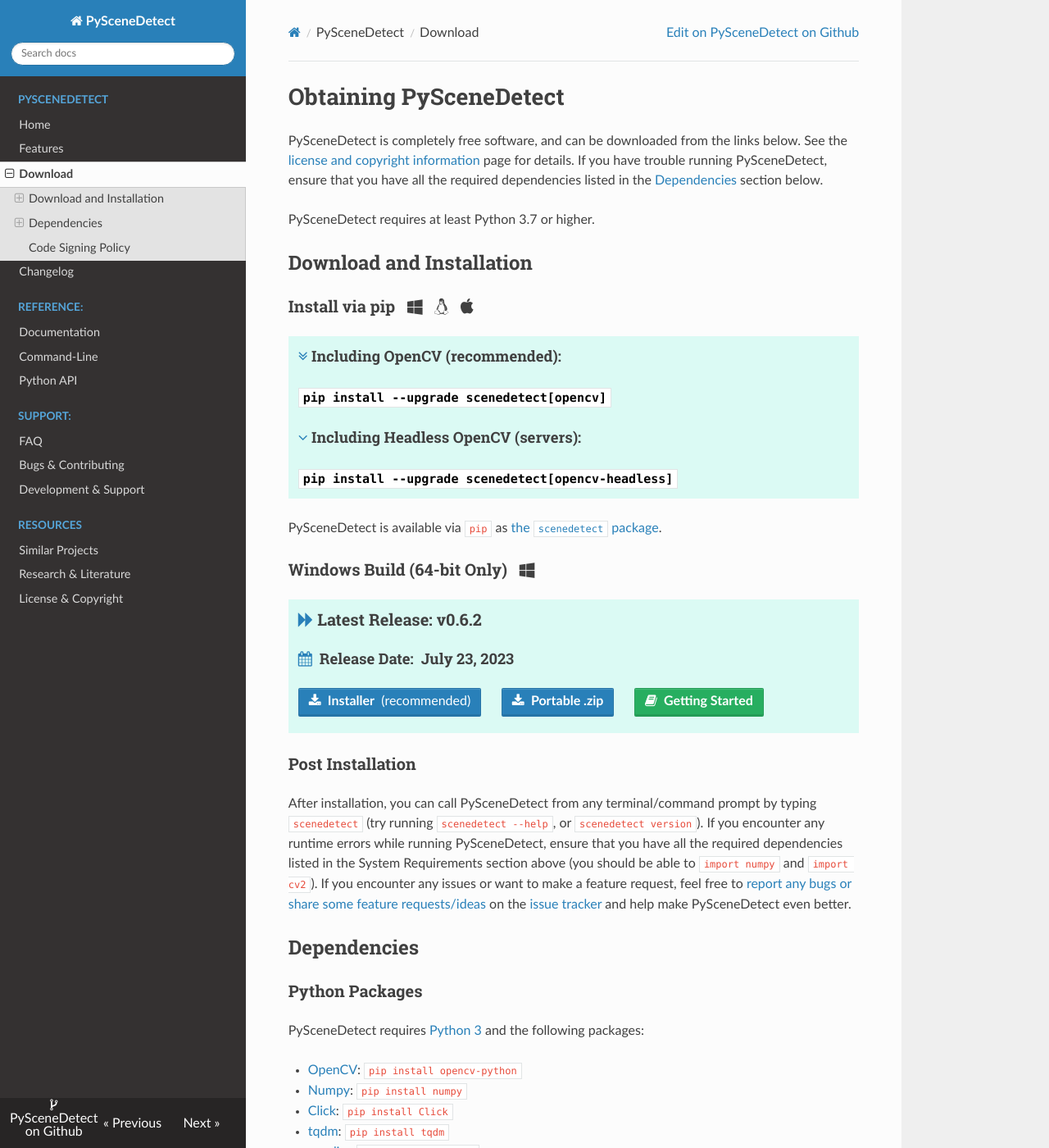
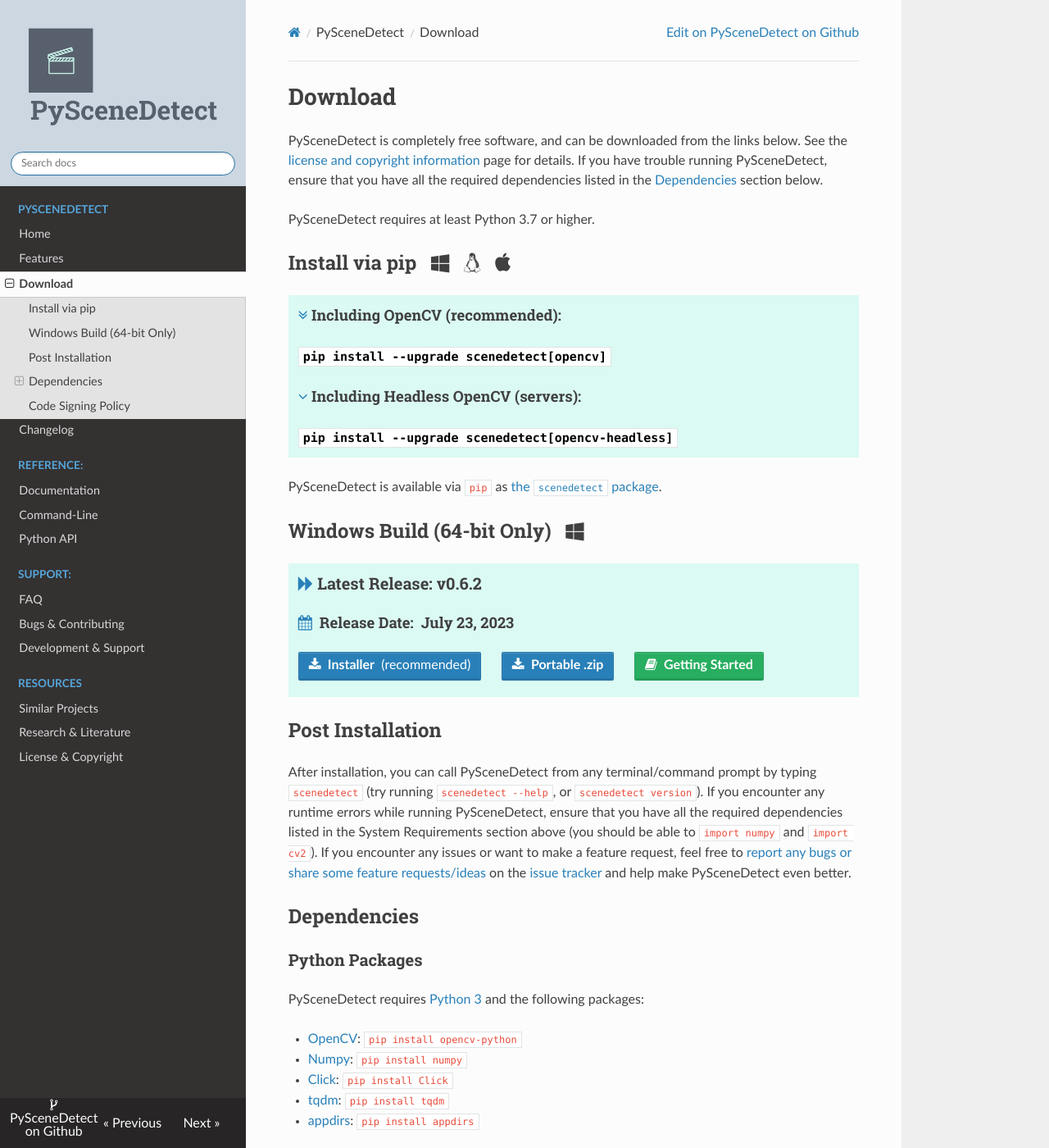
Before and after one commit to vovamushak/PySceneDetect, an MkDocs documentation site: the page built from website/pages/download.md, in a window 1280 px wide and 1400 px high. Shown: the whole window at 82% size. Built offline with MkDocs 1.6.1, drawn with Linux system fonts in a browser that asks for light colours; nearby versions of some CDN libraries; old or Windows-style settings are respelled for this version of MkDocs.

Commit message:
[site] Update style.

```diff
--- a/website/mkdocs.yml
+++ b/website/mkdocs.yml
@@ -9,12 +9,14 @@ repo_url: https://github.com/Breakthrough/PySceneDetect
 edit_uri:  'blob/main/website/pages/'
 repo_name: "PySceneDetect on Github"
 copyright: 'Copyright &copy; 2014-2023 Brandon Castellano.  All rights reserved.<br />Licensed under BSD 3-Clause (see the <a href="https://github.com/Breakthrough/PySceneDetect/blob/main/LICENSE" alt="link to latest LICENSE file on Github">LICENSE file</a> for details).'
-theme: readthedocs
+theme:
+    name: readthedocs
+    logo: img/pyscenedetect_logo_small.png
+    custom_dir: overrides
 # TODO: deprecated option for this theme
 google_analytics: ['UA-72551323-1', 'auto']
 
-# TODO: `pages` is deprecated, use `nav` instead
-pages:
+nav:
 - 'PySceneDetect':
     - 'Home': 'index.md'
     - 'Features': 'features.md'
@@ -34,3 +36,6 @@ pages:
     - 'License & Copyright': 'copyright.md'
 
 markdown_extensions: [fenced_code]
+
+extra_css:
+  - style.css
--- /dev/null
+++ b/website/overrides/main.html
@@ -0,0 +1,15 @@
+{% extends "base.html" %}
+
+{% block site_name %}
+{% if page.is_index %}
+  <a href="{{ nav.homepage.url|url }}">
+{% else %}
+  <a href="{{ nav.homepage.url|url }}">
+{% endif %}
+{% if page.is_index %}
+ 🎥 {{ config.site_name }}
+{% else %}
+<img src="{{ config.theme.logo|url }}" class="logo" alt="{% trans %}Logo{% endtrans %}"/>
+{% endif %}
+</a>
+{% endblock %}
--- a/website/pages/download.md
+++ b/website/pages/download.md
@@ -1,13 +1,12 @@
 
-# Obtaining PySceneDetect
+# Download
 
 PySceneDetect is completely free software, and can be downloaded from the links below.  See the [license and copyright information](copyright.md) page for details.  If you have trouble running PySceneDetect, ensure that you have all the required dependencies listed in the [Dependencies](#dependencies) section below.
 
 PySceneDetect requires at least Python 3.7 or higher.
 
-## Download and Installation
 
-### Install via pip &nbsp; <span class="wy-text-neutral"><span class="fa fa-windows"></span> &nbsp; <span class="fa fa-linux"></span> &nbsp; <span class="fa fa-apple"></span></span></h3>
+## Install via pip &nbsp; <span class="wy-text-neutral"><span class="fa fa-windows"></span> &nbsp; <span class="fa fa-linux"></span> &nbsp; <span class="fa fa-apple"></span></span></h3>
 
 <div class="important">
 <h4 class="wy-text-neutral"><span class="fa fa-angle-double-down wy-text-info"></span> Including OpenCV (recommended):</h4>
@@ -18,7 +17,7 @@ PySceneDetect requires at least Python 3.7 or higher.
 
 PySceneDetect is available via `pip` as [the `scenedetect` package](https://pypi.org/project/scenedetect/).
 
-### Windows Build (64-bit Only) &nbsp; <span class="wy-text-neutral"><span class="fa fa-windows"></span></span>
+## Windows Build (64-bit Only) &nbsp; <span class="wy-text-neutral"><span class="fa fa-windows"></span></span>
 
 <div class="important">
 <h3 class="wy-text-neutral"><span class="fa fa-forward wy-text-info"></span> Latest Release: <b class="wy-text-neutral">v0.6.2</b></h3>
@@ -28,7 +27,7 @@ PySceneDetect is available via `pip` as [the `scenedetect` package](https://pypi
 <a href="../cli/" class="btn btn-success" style="margin-bottom:8px;" role="button"><span class="fa fa-book"></span>&nbsp; <b>Getting Started</b></a>
 </div>
 
-### Post Installation
+## Post Installation
 
 After installation, you can call PySceneDetect from any terminal/command prompt by typing `scenedetect` (try running `scenedetect --help`, or `scenedetect version`). If you encounter any runtime errors while running PySceneDetect, ensure that you have all the required dependencies listed in the System Requirements section above (you should be able to `import numpy` and `import cv2`).  If you encounter any issues or want to make a feature request, feel free to [report any bugs or share some feature requests/ideas](contributing.md) on the [issue tracker](https://github.com/Breakthrough/PySceneDetect/issues) and help make PySceneDetect even better.
 
--- /dev/null
+++ b/website/pages/style.css
@@ -0,0 +1,21 @@
+.wy-side-nav-search {
+    display: block;
+    width: 300px;
+    padding: .809em;
+    margin-bottom: .809em;
+    z-index: 200;
+    background-color: #CCD7E2;
+    text-align: center;
+    color: #fcfcfc
+}
+
+.wy-side-nav-search .wy-dropdown>a,
+.wy-side-nav-search>a {
+ color:#3B3F47;
+ font-size:100%;
+ font-weight:700;
+ display:inline-block;
+ padding:4px 6px;
+ margin-bottom:.809em;
+ max-width:100%
+}
--- a/website/requirements.txt
+++ b/website/requirements.txt
@@ -1,2 +1,2 @@
-mkdocs==1.2.3
+mkdocs==1.5.2
 jinja2==3.0.3
```
Also changed, not shown: website/pages/changelog.md (+1 -1 lines), website/pages/img/pyscenedetect_logo_small.png.
